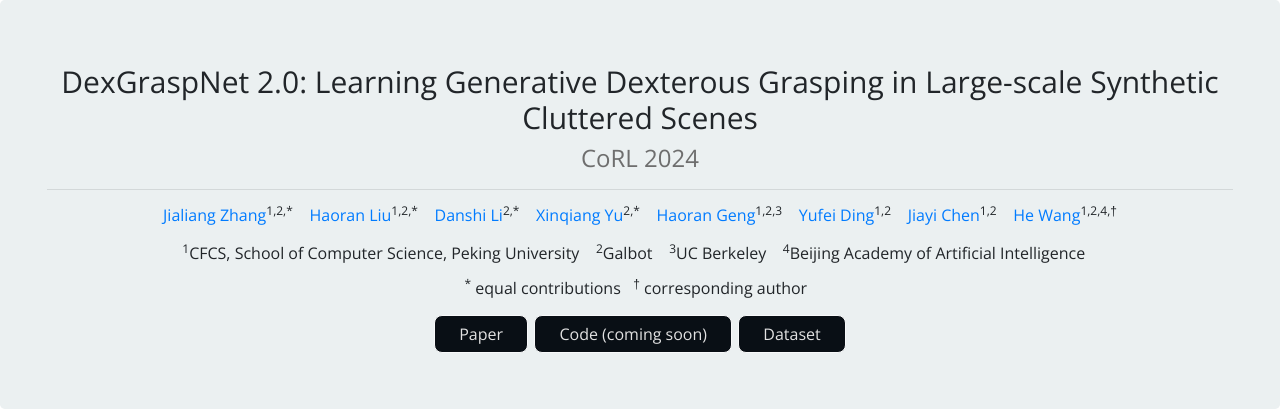
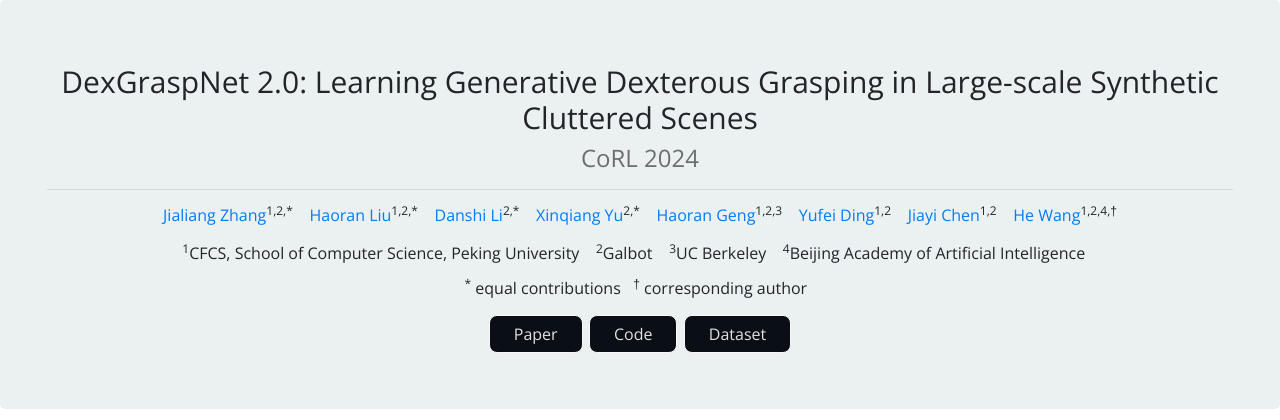
Before and after one commit to XinQIangYU/DexGraspNet2.0, a plain HTML site: page index.html in a window 1280 px wide. Shown: the top 420 px of the page. Drawn offline with nearby package versions, Linux system fonts and the light colour scheme.

Commit message:
Update code link

```diff
--- a/index.html
+++ b/index.html
@@ -57,8 +57,8 @@
               </div>
               <div class="column">
                 <p class="mb-5"><a class="btn btn-large btn-light" id="code_soon"
-                    href="https://github.com/PKU-EPIC/DexGraspNet" role="button" target="_blank" disabled=1>
-                    <i class="fa fa-github-alt"></i> Code (coming soon) </a> </p>
+                    href="https://github.com/PKU-EPIC/DexGraspNet2" role="button" target="_blank" disabled=1>
+                    <i class="fa fa-github-alt"></i> Code </a> </p>
               </div>
               <div class="column">
                 <p class="mb-5"><a class="btn btn-large btn-light" id="code_soon"
```
